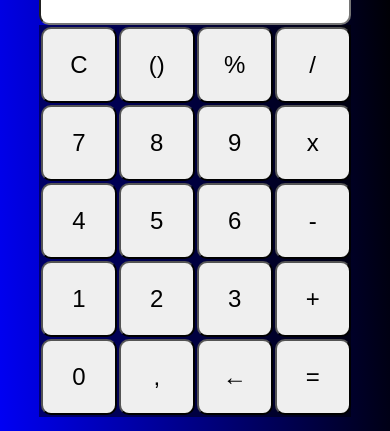
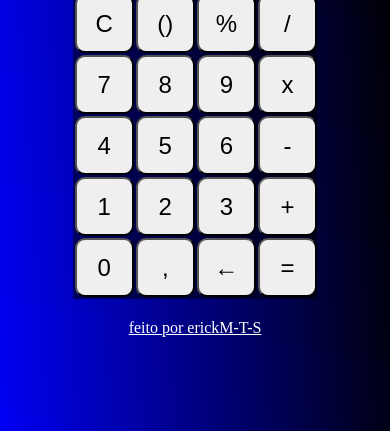
Before and after one commit to ErickM-T-S/Calculadora, a plain HTML site: page index.html in a window 390 px wide. Shown: the part 132-563 px from the top of the page. Drawn offline with nearby package versions, Linux system fonts and the light colour scheme.

Commit message:
update style

```diff
--- a/style.css
+++ b/style.css
@@ -15,6 +15,7 @@ body{
 header{
     display: flex;
     justify-content: center;
+    text-align: center;
     margin-bottom: 1.25rem;
 }
 
@@ -35,24 +36,25 @@ div{
 }
 
 input{
-    margin-left: 10px;
-    margin-right: 10px;
     width: 49.5vh;
     height: 2.5rem;
     border-radius: 10px;
     text-align: end;
-    font-size: 1.25rem;
+    font-size: 2rem;
+}
+
+div{
+    align-items: center;
 }
 
 table{
-    margin-left: 10px;
-    margin-right: 10px;
     background-color: rgba(0, 0, 0, 0.5);
     width: 49.5vh;
     height: auto;
     display: grid;
     grid-template-columns: 4fr 1fr;
     gap: 10px;
+    align-items: center;
 }
 
 button{
@@ -67,21 +69,28 @@ footer{
     justify-content: center;
     margin-top: 1.25rem;
     text-decoration: underline;
-    font-size: 1.5rem;
+
 }
-@media (max-width: 400px){
+@media (max-width: 450px){
+
+    body{
+        font-size: 1rem;
+
+    }
 
     input{
-        width: 37vh;
+        width: 29vh;
     }
 
+
+
     table{
-        width: 37vh;
+        width: 29vh;
     }
 
     button{
-        width: 9vh;
-        height: 9vh;
+        width: 7vh;
+        height: 7vh;
     }
 
 }
```
